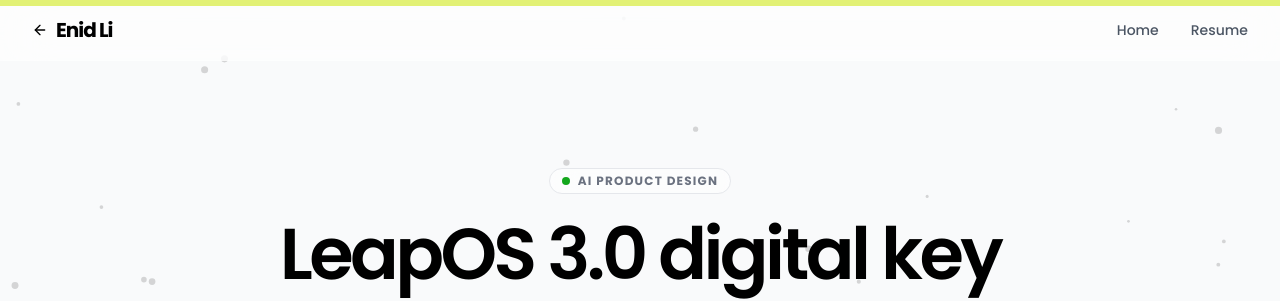
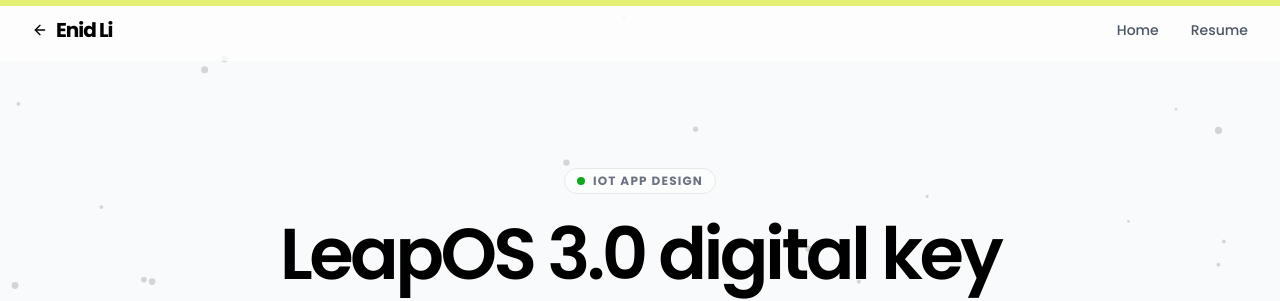
Before and after one commit to enid-li/portfolio_enid, a Next.js app: page /project/LeapOS_digital_carkey in a window 1280 px wide. Shown: the top 301 px of the page. Built offline with nearby package versions, Linux system fonts and the light colour scheme.

Commit message:
change some small texts

```diff
--- a/src/app/project/LeapOS_digital_carkey/page.tsx
+++ b/src/app/project/LeapOS_digital_carkey/page.tsx
@@ -40,7 +40,7 @@
           >
             <div className="inline-flex items-center gap-2 px-3 py-1 rounded-full border border-gray-200 bg-white/50 backdrop-blur-md mb-6">
               <span className="w-2 h-2 rounded-full bg-[#13A71D]"></span>
-              <span className="text-xs font-bold tracking-widest uppercase text-gray-500">AI Product Design</span>
+              <span className="text-xs font-bold tracking-widest uppercase text-gray-500">IoT App Design</span>
             </div>
             <h1 className="text-5xl md:text-7xl font-semibold tracking-tighter leading-none mb-8 text-black">
               <span>LeapOS 3.0 digital key</span>
```
